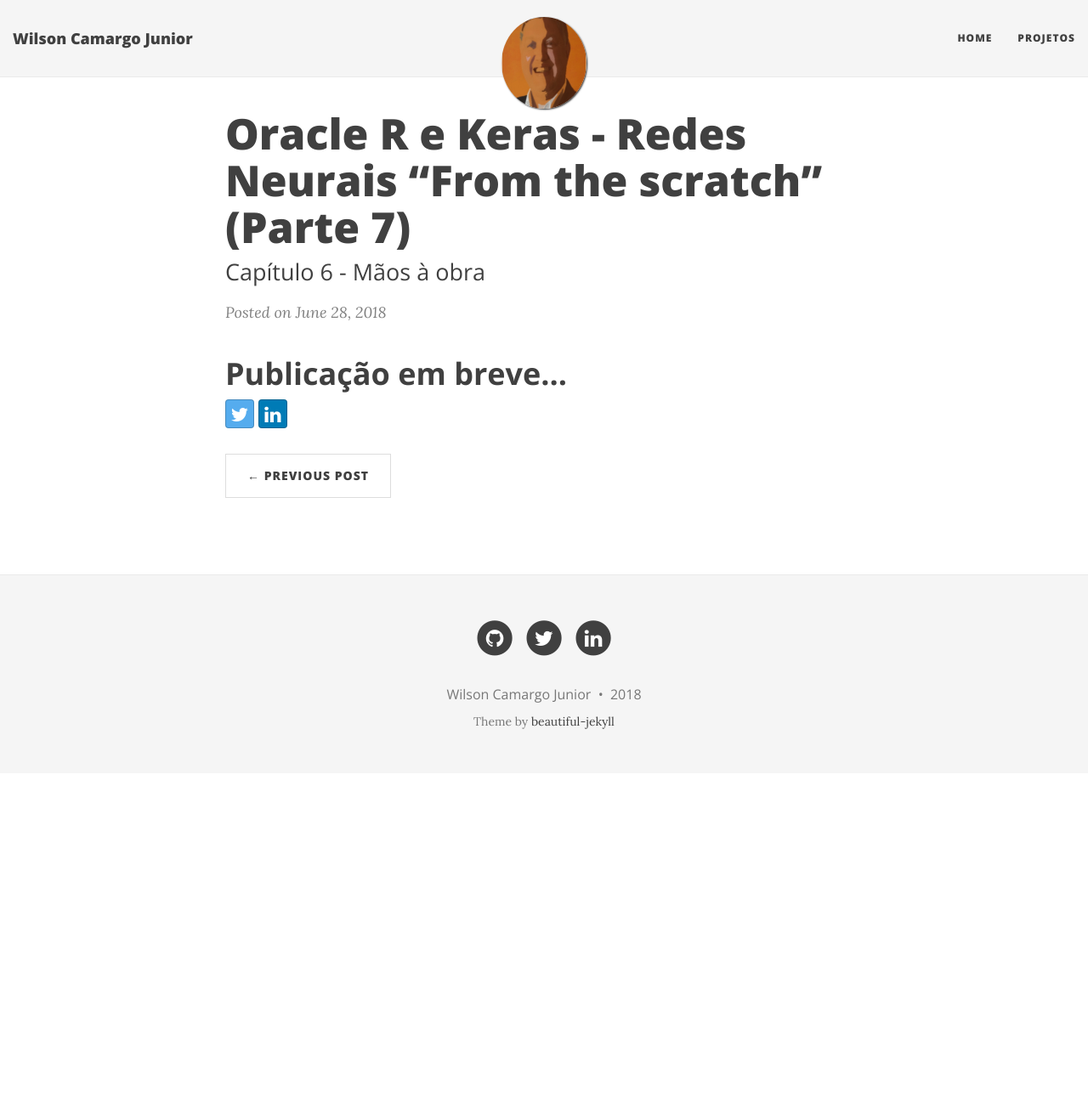
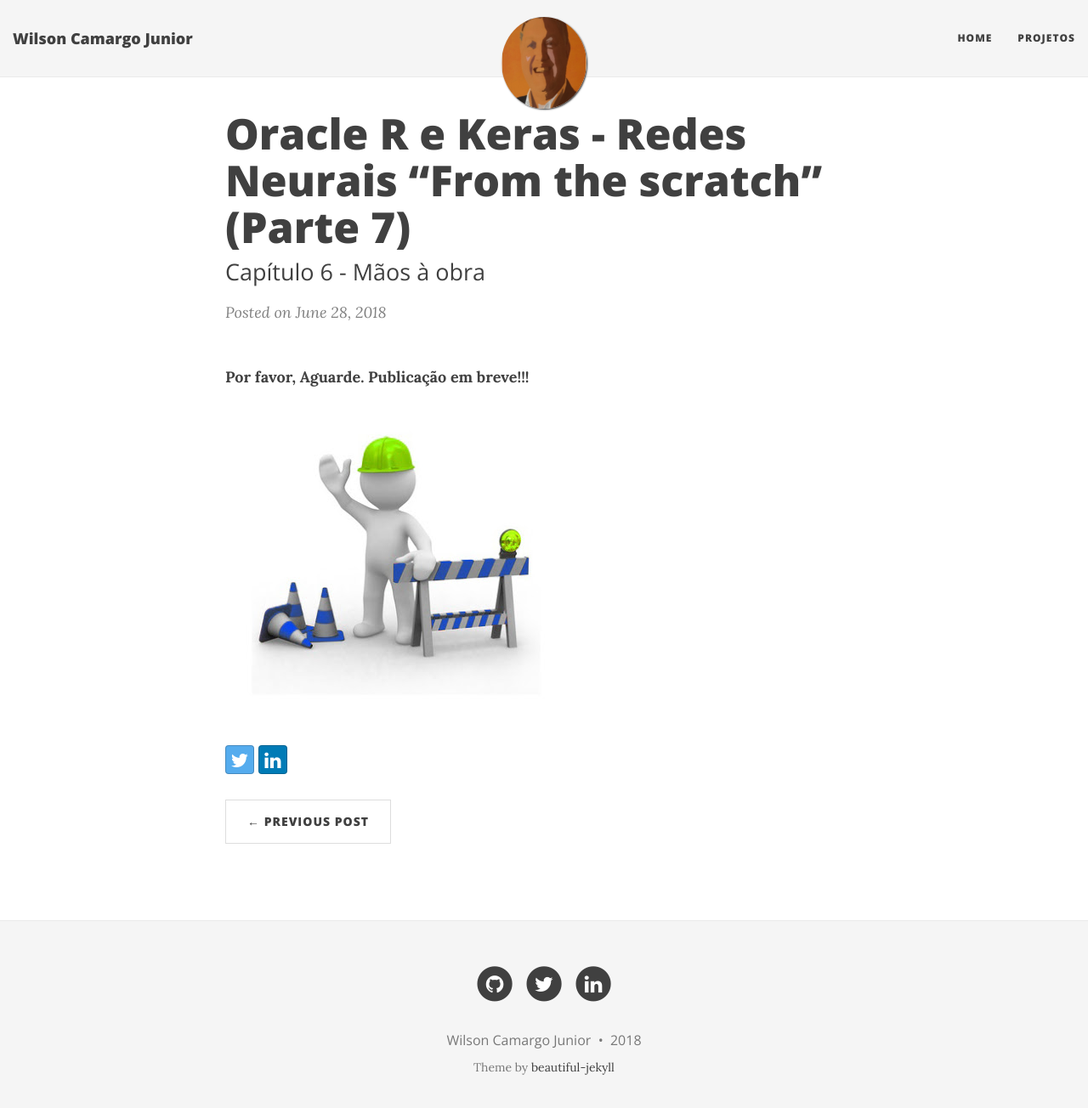
Before and after one commit to wilson-camargo-jr/teste, a Jekyll site: the page built from _posts/2018-06-28-ANN-ORE-P7.md, in a window 1280 px wide and 1317 px high. Shown: the top 1304 px of the window at 85% size. Built offline with Jekyll 4.4.1, drawn with Linux system fonts in a browser that asks for light colours; nearby versions of some CDN libraries; comment, search, counter and statistics services are not loaded.

Commit message:
Update 2018-06-28-ANN-ORE-P7.md

```diff
--- a/_posts/2018-06-28-ANN-ORE-P7.md
+++ b/_posts/2018-06-28-ANN-ORE-P7.md
@@ -4,7 +4,11 @@
 subtitle: Capítulo 6 - Mãos à obra
 ---
 
-# **Publicação em breve...**
+**Por favor, Aguarde. Publicação em breve!!!**
+
+
+![Trabalhando!!!](https://wilson-camargo-jr.github.io/img/manutencao01.jpg)
+
 
 
 <div id="disqus_thread"></div>
```
